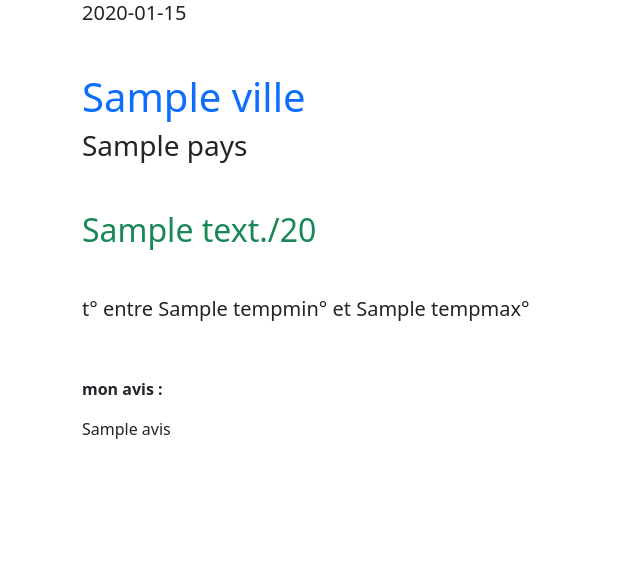
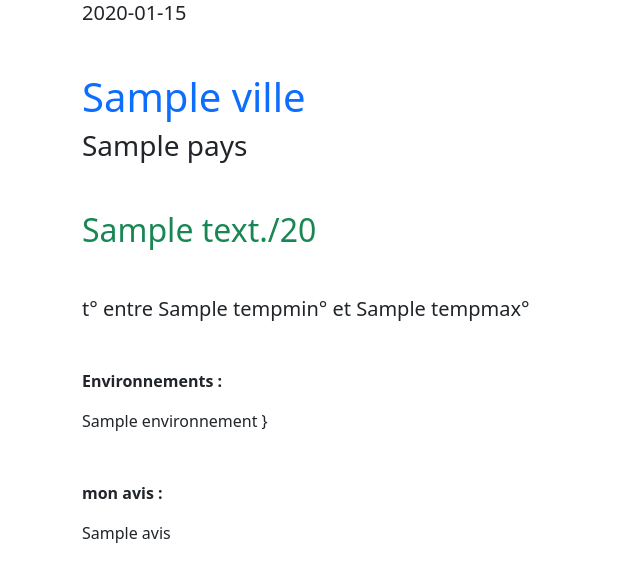
Before and after one commit to azzid-GitHub/mesvoyages, a Symfony app: template templates/pages/voyage.html.twig in a window 1280 px wide. Shown: the part 205-787 px from the top of the page, without its empty margins (0-640 px from the left). Run offline with Twig, Linux system fonts and the light colour scheme; the template is opened without the code that fills it: most values are stand-ins (such as "Sample title", 1, 10 or a date in 2020); some libraries are stand-ins or nearby versions.

Commit message:
Phase 18 : ORM (utilisation du lien entre les tables, partie front)

```diff
--- a/templates/pages/voyage.html.twig
+++ b/templates/pages/voyage.html.twig
@@ -13,6 +13,10 @@
                 <h2 class="text-danger mt-5">{{ visite.note }}/20</h2>
             {% endif %}
             <h5 class="mt-5">t° entre {{ visite.tempmin }}° et {{ visite.tempmax }}°</h5>
+            <p class="mt-5"><strong>Environnements :</strong></p>
+            {% for environnement in visite.environnements %}
+                {{ environnement.nom }}
+            {% endfor %}}
         </div>
         <div class="col">
             <!--  -->
```
